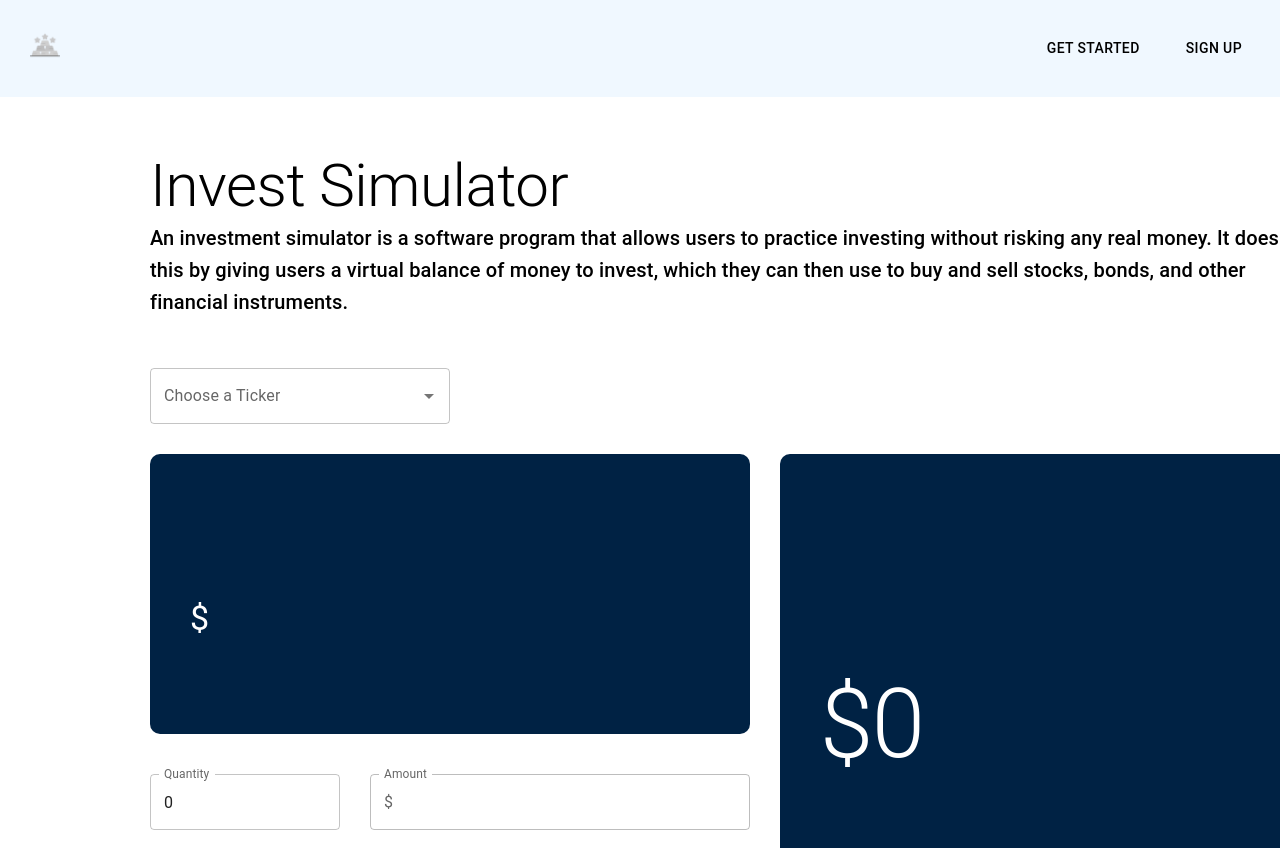
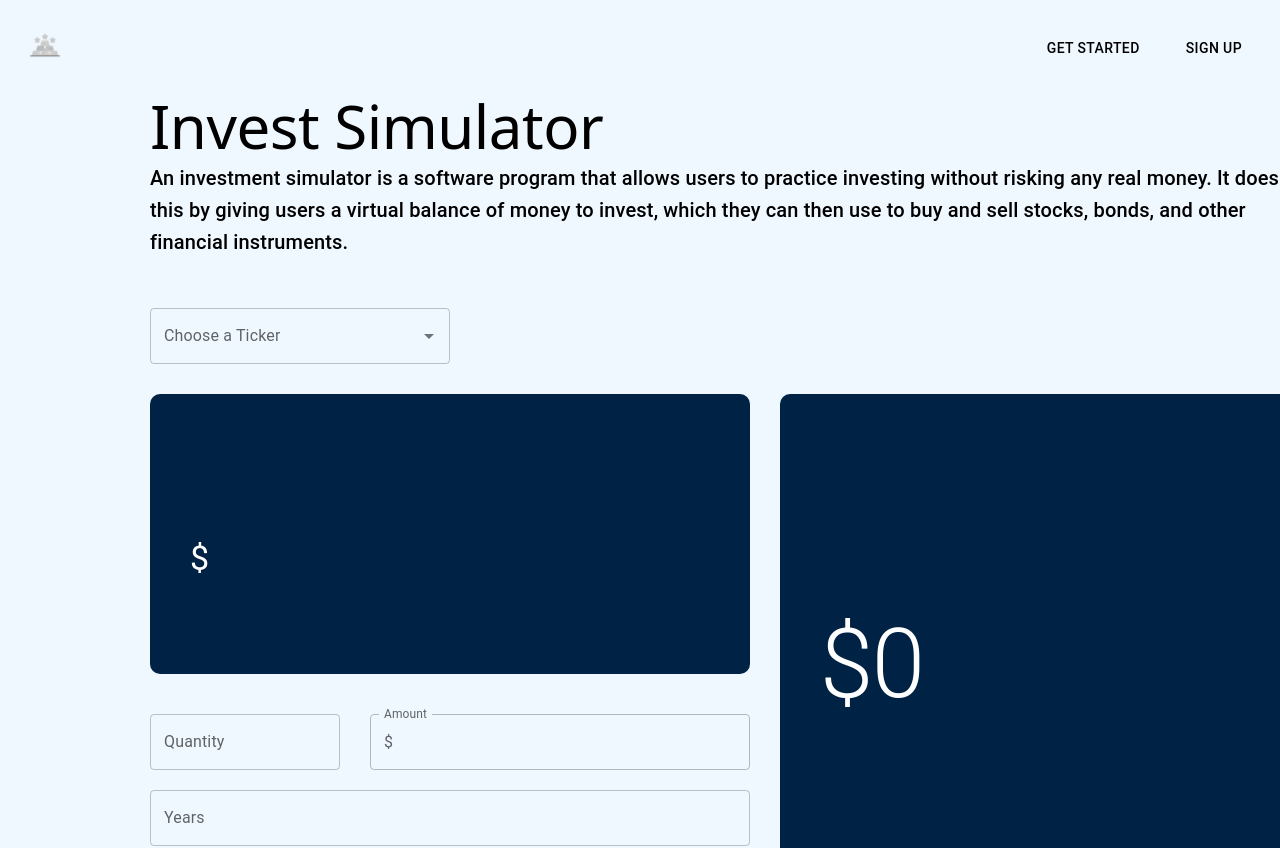
Before and after one commit to newwohh/marketwise-frontend, a React (Create React App) app: page /investsimulator in a window 1280 px wide. Shown: the top 848 px of the page. Built offline with nearby package versions, Linux system fonts and the light colour scheme.

Commit message:
invest-simulator

```diff
--- a/src/pages/InvestSimulator.jsx
+++ b/src/pages/InvestSimulator.jsx
@@ -17,10 +17,13 @@ function InvestSimulator() {
   const InvestSimulatorClass = useInvestSimulatorStyles();
   const [change, setChange] = React.useState(0);
   const [year, setYears] = React.useState("");
+  const [quantity, setQuantity] = React.useState();
   const [data, setData] = React.useState("");
-  const [quantity, setQuantity] = React.useState(0);
   const { prices } = useSelector((state) => state.news);
   const getData = (name) => {
+    if (name === "" || !name) {
+      return;
+    } else {
       const dataOfSelectedTicker = prices.find((ticker) => {
         if (ticker.name === name) return ticker;
       });
@@ -32,6 +35,7 @@ function InvestSimulator() {
       };
       console.log(dataOfSelectedTicker);
       return setData((data) => ({ ...data, ...updatedData }));
+    }
   };
 
   const calculateAmountForSimulation = (price, change, durationInYear) => {
@@ -47,14 +51,15 @@ function InvestSimulator() {
       return setChange(priceOfTickerParsed - percentageOfChange);
     }
   };
-
   return (
     <React.Fragment>
       <SigninNavbar />
-      <main>
-        <section style={{ marginTop: "150px", marginLeft: "150px" }}>
+      <main style={{ backgroundColor: "#F0F8FF" }}>
+        <section style={{ marginTop: "90px", marginLeft: "150px" }}>
           <div>
-            <Typography variant="h2">Invest Simulator</Typography>
+            <Typography variant="h2" sx={{ fontFamily: "Sans" }}>
+              Invest Simulator
+            </Typography>
             <Typography variant="h6">
               An investment simulator is a software program that allows users to
               practice investing without risking any real money. It does this by
@@ -68,14 +73,13 @@ function InvestSimulator() {
           <Autocomplete
             disablePortal
             options={prices}
+            onInputChange={(e, newValue) => {
+              getData(newValue);
+            }}
             getOptionLabel={(option) => option.name}
             sx={{ width: 300 }}
             renderInput={(params) => (
-              <TextField
-                {...params}
-                onClick={(e) => getData(e.target.value)}
-                label="Choose a Ticker"
-              />
+              <TextField {...params} label="Choose a Ticker" />
             )}
           />
           <div style={{ display: "flex" }}>
@@ -113,6 +117,7 @@ function InvestSimulator() {
                   </div>
                   <TextField
                     label="Years"
+                    value={year}
                     onChange={(e) => setYears(e.target.value)}
                     sx={{
                       width: "600px",
```
Lines whose indentation alone changed are shown as unchanged.
